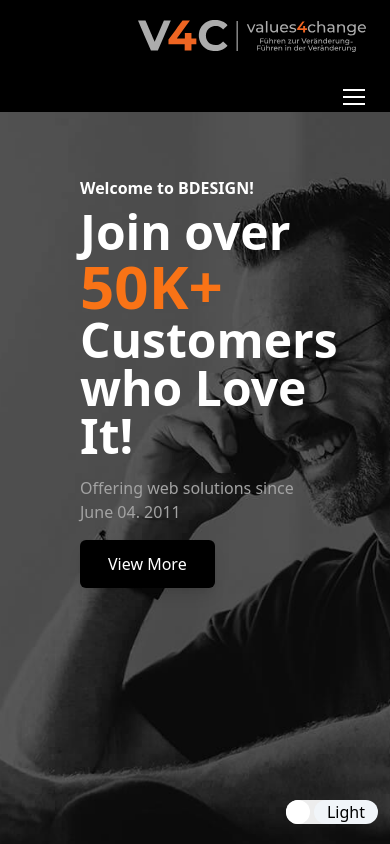
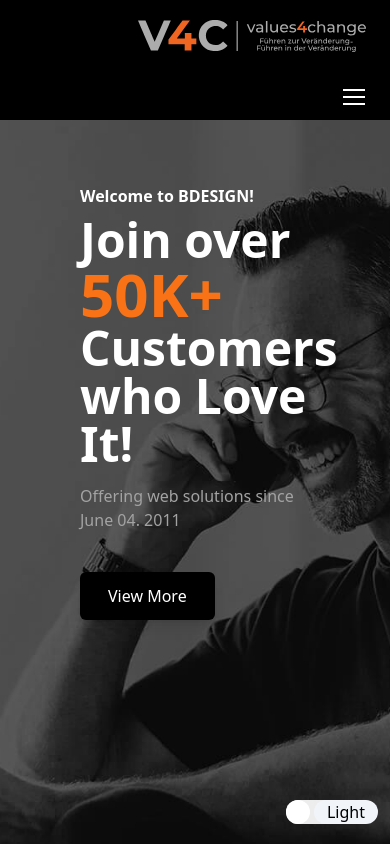
Before and after one commit to Bobchri/corporate-theme, a Next.js app: page / in a window 390 px wide. Shown: the top 844 px of the page. Built offline with nearby package versions, Linux system fonts and the light colour scheme.

Commit message:
refactoring

```diff
--- a/src/components/Button.js
+++ b/src/components/Button.js
@@ -3,7 +3,7 @@ import React from "react";
 const Button = ({ bgColor, textColor, text }) => {
   return (
     <button
-      className={`bg-${bgColor} text-${textColor} my-4 py-3 px-7 rounded-md shadow-lg hover:shadow-md`}
+      className={`bg-${bgColor} text-${textColor} my-10 py-3 px-7 rounded-md shadow-lg hover:shadow-md`}
     >
       {text}
     </button>
--- a/src/components/Cards/Card.js
+++ b/src/components/Cards/Card.js
@@ -3,7 +3,7 @@ import "font-awesome/css/font-awesome.min.css"; // Import Font Awesome CSS
 
 const Card = ({ icon, title, content }) => {
   return (
-    <div className="max-w-md mx-auto  rounded-xl shadow-2xl overflow-hidden md:max-w-2xl">
+    <div className="max-w-md mx-auto rounded-xl shadow-2xl overflow-hidden md:max-w-2xl">
       <div className="md:flex">
         <div className="md:flex-shrink-0">
           <div className="p-8">
@@ -15,7 +15,7 @@ const Card = ({ icon, title, content }) => {
             <p className="text-gray-600">{content}</p>
             <a
               href="#"
-              className="font-bold hover:text-orange-600 transition-colors duration-300 underline underline-offset-8"
+              className="font-bold hover:text-orange-500 transition-colors duration-300 underline underline-offset-8"
             >
               Read More
             </a>
--- a/src/components/Cards/CardStack.js
+++ b/src/components/Cards/CardStack.js
@@ -3,7 +3,7 @@ import Card from "./Card";
 
 const CardStack = () => {
   return (
-    <div className="container overflow-hidn mx-auto grid grid-cols-1 md:grid-cols-1 lg:grid-cols-3 gap-8 p-8">
+    <div className="container px-auto overflow-hidden mx-auto grid grid-cols-1 md:grid-cols-1 lg:grid-cols-3 gap-8 p-8">
       {/* First Card */}
       <Card
         icon="fa-light fa-database"
--- a/src/components/Navbar.js
+++ b/src/components/Navbar.js
@@ -297,7 +297,7 @@ const Navbar = () => {
       <div className="lg:hidden flex items-center justify-end">
         <button
           onClick={toggleMobileMenu}
-          className="text-white hover:text-orange-500 focus:outline-none"
+          className="text-white hover:text-orange-500 focus:outline-none pb-2"
           aria-label="Open Mobile Menu"
         >
           <svg className="h-6 w-6 fill-current" viewBox="0 0 24 24">
```
